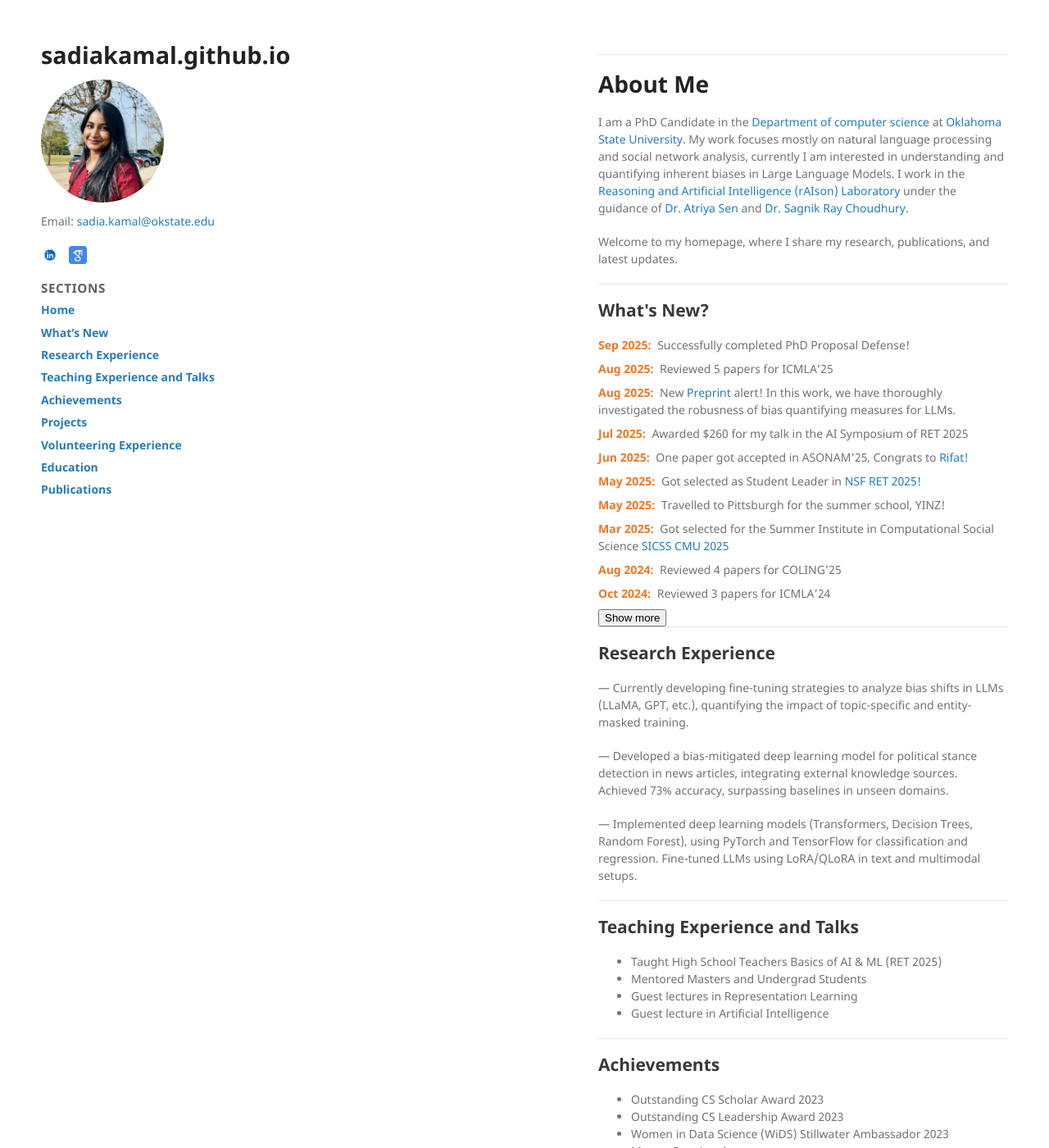
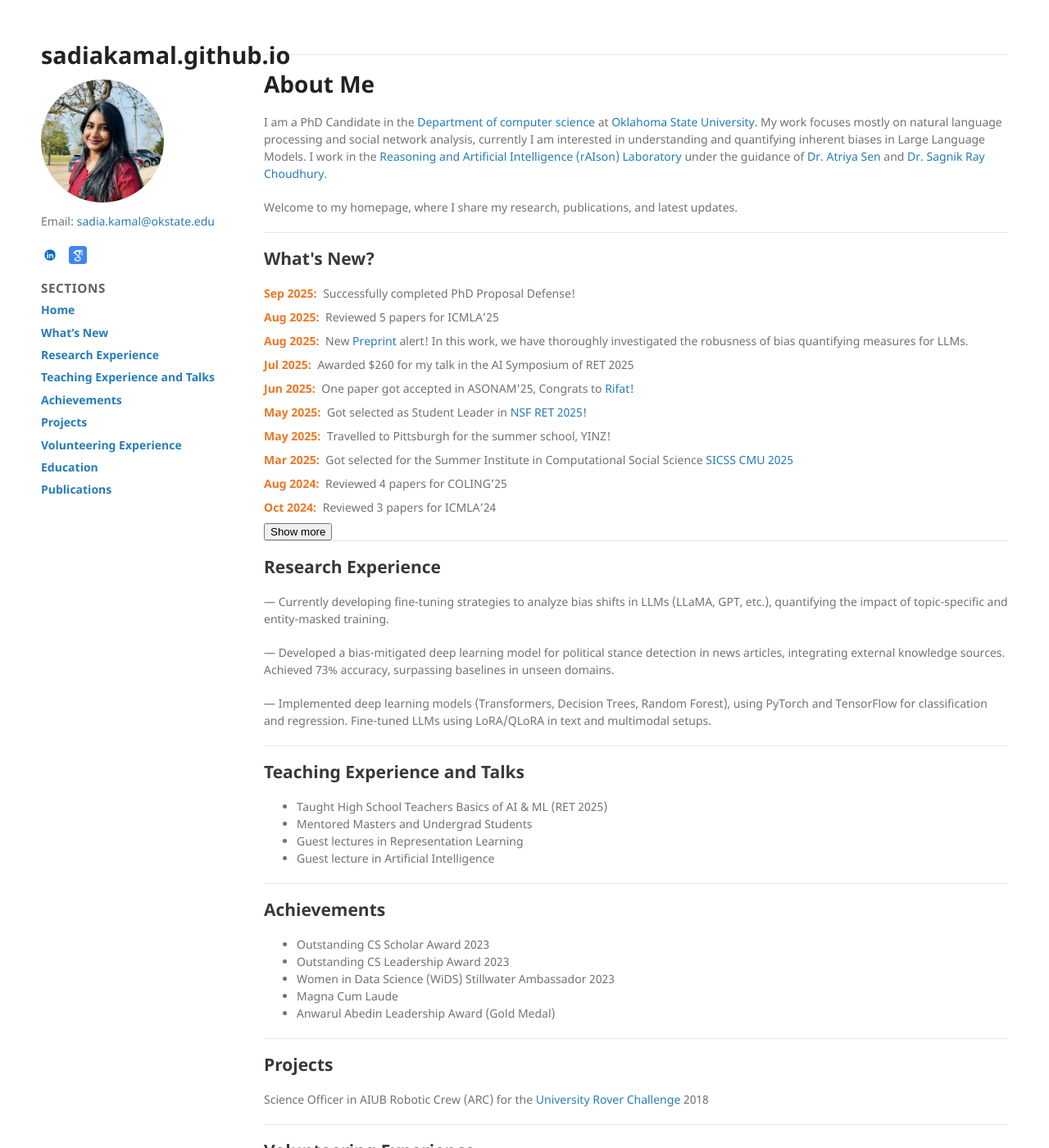
Before and after one commit to sadiakamal/sadiakamal.github.io, a Jekyll site: the page built from index.md, in a window 1280 px wide and 1400 px high. Shown: the whole window at 82% size. Built offline with Jekyll 4.4.1, drawn with Linux system fonts in a browser that asks for light colours; the repository's description, which GitHub fills in, is left out.

Commit message:
Update style.scss

```diff
--- a/assets/css/style.scss
+++ b/assets/css/style.scss
@@ -83,3 +83,31 @@ footer { margin-top: 32px; }
   .name { font-size: 1.5rem; }
   .profile-pic { width: clamp(96px, 24vw, 130px) !important; height: clamp(96px, 24vw, 130px) !important; }
 }
+
+/* --- KILL THE THEME'S FLOAT/WIDTH LIMITS INSIDE OUR GRID --- */
+.layout header,
+.layout section,
+.layout footer {
+  float: none !important;
+  width: auto !important;
+  max-width: none !important;
+  margin: 0 !important;
+  padding-left: 0 !important;
+  padding-right: 0 !important;
+}
+
+/* Make sure the main column can actually expand */
+.layout .main {
+  max-width: none !important;
+  min-width: 0;                 /* prevents overflow-based shrinking */
+}
+
+/* Ensure the actual content area isn't capped by the theme */
+.layout .main > #content-root {
+  width: 100% !important;
+  max-width: none !important;
+  margin: 0 !important;
+}
+
+/* Optional: tighten spacing if the middle still feels roomy */
+.layout { gap: 24px; }          /* was 32px in some versions */
```
